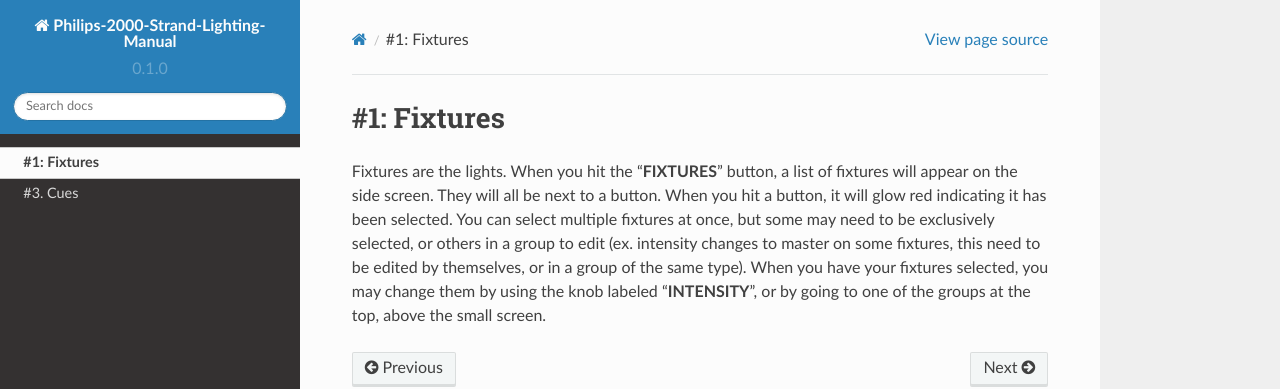
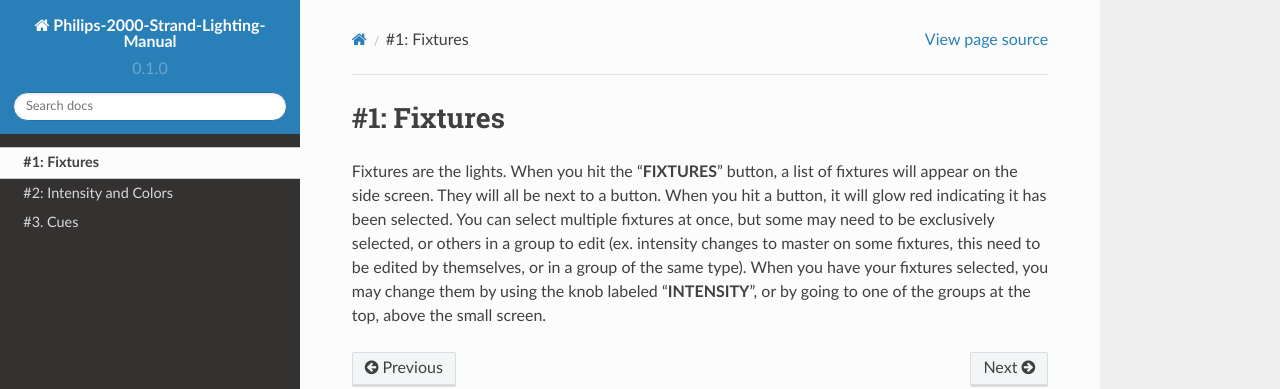
Before and after one commit to thatn00b123/Philips-2000-Strand-Lighting-Manual, a Sphinx documentation site: the page built from docs/source/fixtures.rst, in a window 1280 px wide. Shown: the top 389 px of the page. Built offline with Sphinx 7.4.7 and the Read the Docs theme 2.0.0, drawn with Linux system fonts in a browser that asks for light colours; pages that are not in the unit, such as notebooks, are missing from menus.

Commit message:
Update index.rst

```diff
--- a/docs/source/index.rst
+++ b/docs/source/index.rst
@@ -7,5 +7,5 @@
 .. toctree::
 
   fixtures
-  color-and-intensity
+  intensity-and-color
   cues
```
